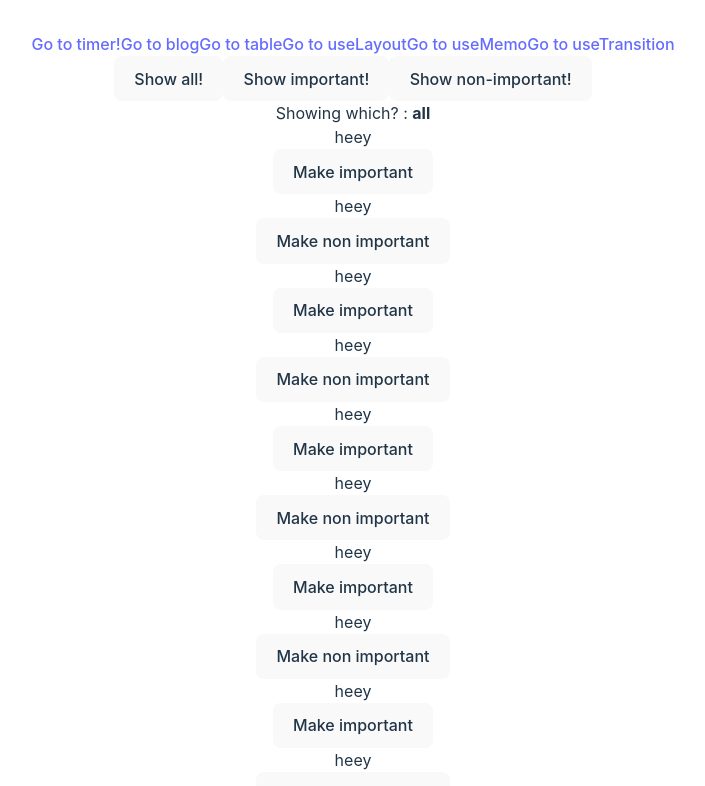
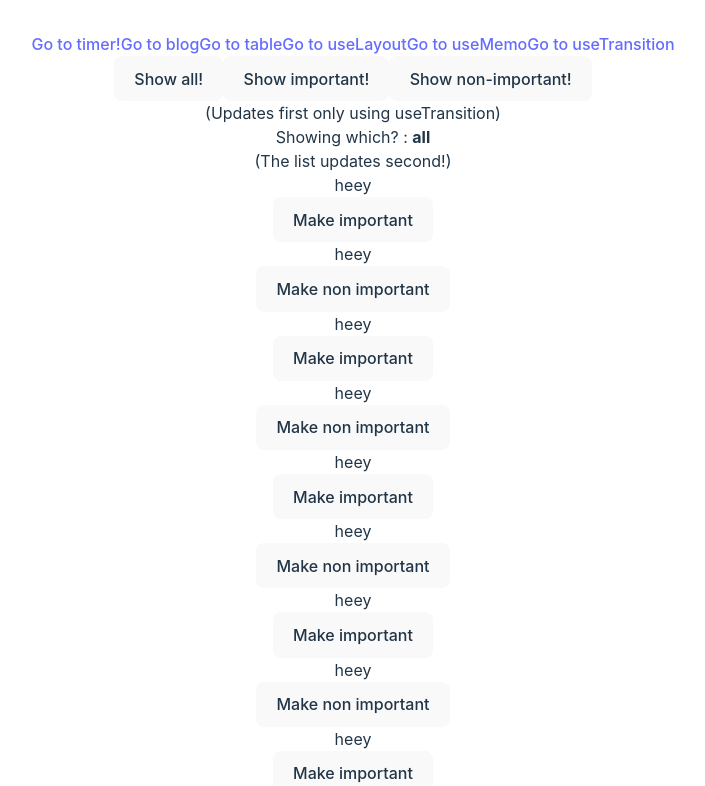
Before and after one commit to richi-coder/NetForemostTest, a React (Vite) app: page /usetransition in a window 1280 px wide. Shown: the top 786 px of the page, without its empty margins (287-992 px from the left). Built offline with nearby package versions, Linux system fonts and the light colour scheme.

Commit message:
useTransiton DONE

```diff
--- a/index.html
+++ b/index.html
@@ -4,7 +4,7 @@
     <meta charset="UTF-8" />
     <link rel="icon" type="image/svg+xml" href="/vite.svg" />
     <meta name="viewport" content="width=device-width, initial-scale=1.0" />
-    <title>Vite + React</title>
+    <title>richi Testing</title>
   </head>
   <body>
     <div id="root"></div>
--- /dev/null
+++ b/src/TestingUseTransition/FirstUpdate.jsx
@@ -0,0 +1,24 @@
+import { useEffect, useState } from "react";
+
+function FirstUpdate({ which}) {
+    const [whichClass, setWhichClass] = useState('')
+
+    useEffect(() => {
+        setWhichClass('scale-150 text-green-500')
+        setTimeout(() => {
+            setWhichClass('')
+        }, 200);
+    }, [which])
+
+
+  return (
+    <div className="border-4 border-purple-500 rounded-xl">
+      <div>(Updates first only using useTransition)</div>
+      <div className={`italic transition-all duration-150 ${whichClass}`}>
+        Showing which? : <strong>{which}</strong>
+      </div>
+    </div>
+  );
+}
+
+export default FirstUpdate;
--- a/src/TestingUseTransition/ListItems.jsx
+++ b/src/TestingUseTransition/ListItems.jsx
@@ -2,11 +2,14 @@ import Item from "./Item"
 
 function ListItems({ list }) {
   return (
+    <div className="border-4 border-blue-500 rounded-xl">
+    <div className="mt-10">(The list updates second!)</div>
     <ul className="w-full mx-0 flex flex-col gap-y-5 my-5">
         {
             list.map((item,index) => <Item key={`${item.content}-${index}`} item={item} />)
         }
     </ul>
+    </div>
   )
 }
 
--- /dev/null
+++ b/src/TestingUseTransition/Loader.jsx
@@ -0,0 +1,7 @@
+function Loader() {
+  return (
+    <div className="text-7xl">Loading... </div>
+  )
+}
+
+export default Loader
--- a/src/TestingUseTransition/Transition.jsx
+++ b/src/TestingUseTransition/Transition.jsx
@@ -1,6 +1,8 @@
-import { useState } from "react"
+import { useState, useTransition } from "react"
 import Toggle from "./Toggle"
 import ListItems from "./ListItems"
+import FirstUpdate from "./FirstUpdate"
+import Loader from "./Loader"
 
 const initialState = new Array(5000).fill({
     content: 'heey',
@@ -18,21 +20,27 @@ const initialState = new Array(5000).fill({
 
 function Transition() {
     const [list, setList] = useState(initialState);
-    const [which, setWhich] = useState('all')
+    const [which, setWhich] = useState('all');
+    const [isPending, setTransition] = useTransition()
 
 
     const toggleImportance = (toWhich) => {
-        setWhich(prev => toWhich)
-        console.log(toWhich, 'whiich');
-        const updatedList = toWhich === 'all' ? initialState : toWhich === 'important'? initialState.filter(item => item.importance) : initialState.filter(item => !item.importance)
-        setList(updatedList)
+        setWhich(toWhich)
+        setTransition(() => {
+            const updatedList = toWhich === 'all' ? initialState : toWhich === 'important'? initialState.filter(item => item.importance) : initialState.filter(item => !item.importance)
+            setList(updatedList)
+        })
     }
 
   return (
-    <div className="mt-5">
+    <div className="mt-5 flex flex-col gap-y-3">
         <Toggle toggleImportance={toggleImportance} />
-        <div className="italic">Showing which? : <strong>{which}</strong></div>
-        <ListItems list={list} />
+        <FirstUpdate which={which} />
+        {
+            isPending ?
+            <Loader /> :
+            <ListItems list={list} />
+        }
     </div>
   )
 }
```
